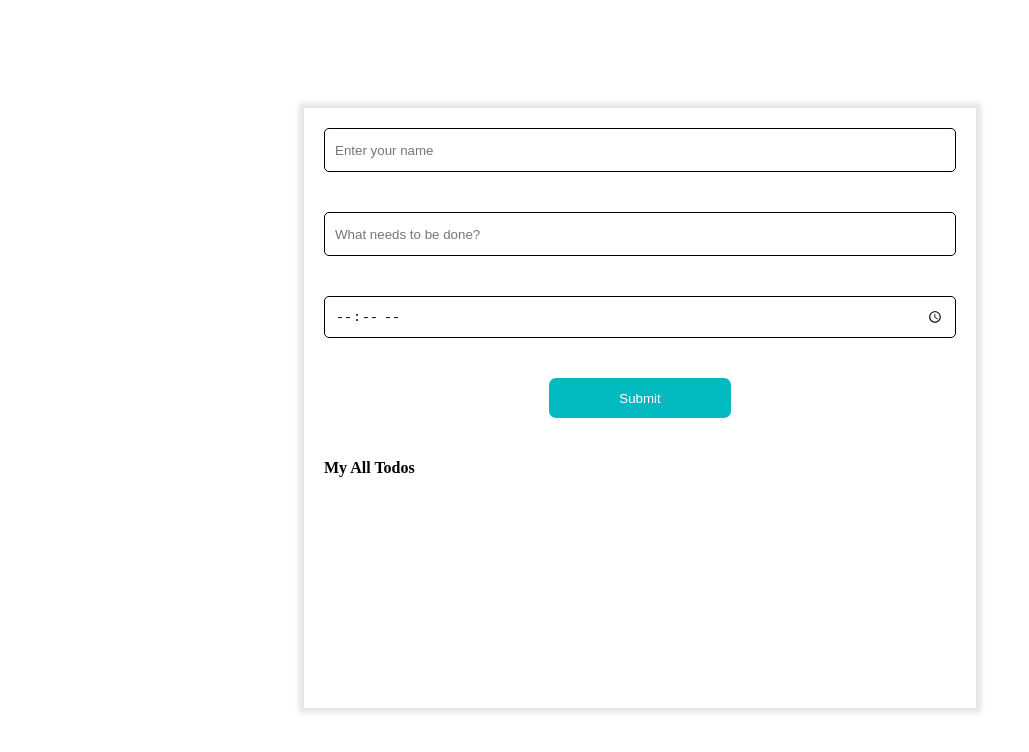
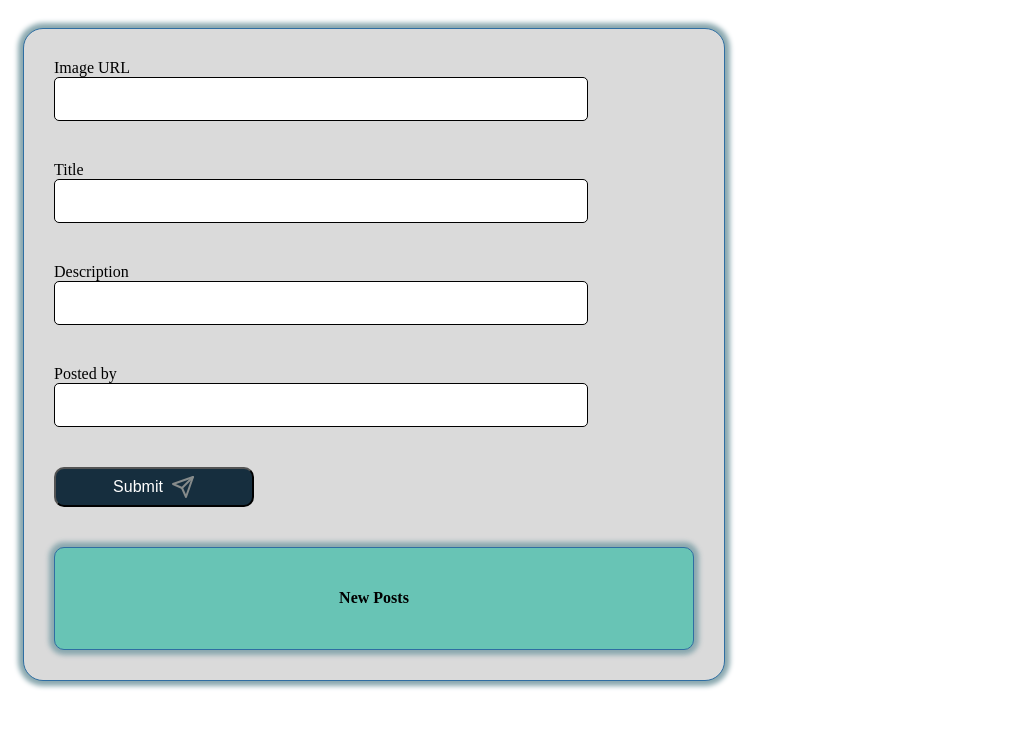
Before and after one commit to jamshaidjavaid/js-course, a React (Vite) app: page / in a window 1280 px wide. Shown: the top 752 px of the page, without its empty margins (0-1029 px from the left). Built offline with nearby package versions, Linux system fonts and the light colour scheme.

Commit message:
ikinci form odev

```diff
--- a/src/App.jsx
+++ b/src/App.jsx
@@ -1,11 +1,15 @@
 import "./App.css";
+import SocilaMediaForm from "./pages/SocialMediaForm";
 import TodoPage from "./pages/TodoPage";
 
 function App() {
   return (
     <div className="app-main-container">
+
+      <SocilaMediaForm/>
+      {/* <div>
       <TodoPage />
-      {/* <div></div> */}
+      </div> */}
     </div>
   );
 }
--- /dev/null
+++ b/src/pages/SocialMediaForm.jsx
@@ -0,0 +1,117 @@
+import React, { useState } from 'react';
+import './SocialMediaForm.scss';
+import { FiSend } from "react-icons/fi";
+
+const SocialMediaForm = () => {
+  const [formData, setFormData] = useState([]);
+  const [newPost, setNewPost] = useState({
+    image: '',
+    title: '',
+    description: '',
+    postedBy: '',
+  });
+  const [errors, setErrors] = useState({});
+
+  const handleChange = (e) => {
+    const { name, value } = e.target;
+    setNewPost({
+      ...newPost,
+      [name]: value,
+    });
+  };
+
+  const handleSubmit = (e) => {
+    e.preventDefault();
+    const newErrors = {};
+
+    Object.entries(newPost).forEach(([key, value]) => {
+      if (!value) {
+        newErrors[key] = `${key.slice(0, 1).toUpperCase()}${key.slice(1)} is required`;
+      }
+    });//soru
+
+    if (Object.keys(newErrors).length === 0) {
+      // formdata ya yeni post ekleme yapilir
+      setFormData([...formData, newPost]);
+      // submitten sonra form alanini temislemek icin
+      setNewPost({
+        image: '',
+        title: '',
+        description: '',
+        postedBy: '',
+      });
+      setErrors({});
+    } else {
+      setErrors(newErrors);
+    }
+  };
+
+  return (
+    <div className='form-main-container'>
+      <form onSubmit={handleSubmit}>
+        <div>
+          <label htmlFor="image">Image URL</label>
+          <br/>
+          <input
+          className='image-input'
+            type="text"
+            id="image"
+            name="image"
+            value={newPost.image}
+            onChange={handleChange}
+          />
+          {errors.image && <p className="error">{errors.image}</p>}
+        </div>
+        <div>
+          <label htmlFor="title">Title</label>
+          <br/>
+          <input
+            type="text"
+            id="title"
+            name="title"
+            value={newPost.title}
+            onChange={handleChange}
+          />
+          {errors.title && <p className="error">{errors.title}</p>}
+        </div>
+        <div>
+          <label htmlFor="description">Description</label>
+          <br/>
+          <input
+            id="description"
+            name="description"
+            value={newPost.description}
+            onChange={handleChange}
+          ></input>
+          {errors.description && <p className="error">{errors.description}</p>}
+        </div>
+        <div>
+          <label htmlFor="postedBy">Posted by</label>
+          <br/>
+          <input
+            type="text"
+            id="postedBy"
+            name="postedBy"
+            value={newPost.postedBy}
+            onChange={handleChange}
+          />
+          {errors.postedBy && <p className="error">{errors.postedBy}</p>}
+        </div>
+        <button className='btn'  type="submit">Submit <FiSend className='icon'/></button>
+      </form>
+      <div className="formData-container">
+        <h4 className='new-posts'>New Posts</h4>
+        {formData.map((item, index) => (
+          <div key={index} className="post">
+            <img src={item.image} alt={item.title} />
+            <p>Title: {item.title}</p>
+            <p>Description: {item.description}</p>
+            <p>Posted by: {item.postedBy}</p>
+          </div>
+        ))}
+      </div>
+    </div>
+  );
+};
+
+export default SocialMediaForm;
--- /dev/null
+++ b/src/pages/SocialMediaForm.scss
@@ -0,0 +1,91 @@
+.form-main-container{
+    margin:15px;
+    margin-top: 20px;
+    padding: 30px;
+    border-radius: 20px;
+    background-color: rgb(218, 218, 218);
+    box-shadow: 0px 0px 5px 5px rgb(138, 168, 175);
+    border: 1px solid rgb(47, 110, 162);
+    width: 50vw;
+
+    form{
+        display: flex;
+        flex-direction: column;
+        gap: 30px;
+    }
+    image-input{
+        display: flex;
+        align-items: center;
+        justify-content:center;
+        height: 150px;;
+        width: 150px;
+        border-radius: 50%;
+        border: 1px solid black;
+        img{
+            height: 100%;
+            width: 100%;
+            border-radius: 50%;
+        }
+
+    }
+    input{
+        height: 40px;
+        width: 80%;
+        font-size: 1.2rem;
+        padding-inline: 10px;
+        border: 1.5px solid;
+        border-radius: 5px;
+        margin-bottom: 10px;
+        &:focus{
+
+            border-color: rgb(76, 81, 107);
+
+
+
+        }
+
+    }
+    .formData-container{
+        margin-top: 20px;
+       background-color: rgb(104, 196, 181);
+       padding: 20px;
+       border-radius: 10px;
+       box-shadow: 0px 0px 5px 5px rgb(138, 168, 175);
+       border: 1px solid rgb(47, 110, 162);
+
+    }
+    .new-posts{
+        display: flex;
+        flex-direction: column;
+        align-items: center;
+        justify-content: center;
+
+
+    }
+    .post{
+        display: flex;
+        flex-direction: column;
+        align-items: center;
+        justify-content: center;
+        gap: 10px;
+    }
+    .btn{
+        display: flex;
+        width: 200px;
+        height: 40px;
+        border-radius: 10px;
+        font-size: 1rem;
+        background-color: rgb(22, 46, 62);
+        color: white;
+        justify-content: center;
+        align-items: center;
+        margin-bottom: 20px;
+
+    }
+    .icon{
+        padding-left: 8px;
+        color: rgb(134, 139, 139);
+        font-size: 1.5rem;
+    }
+
+}
```
